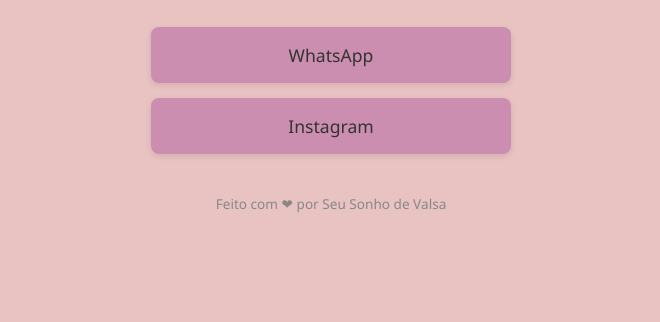
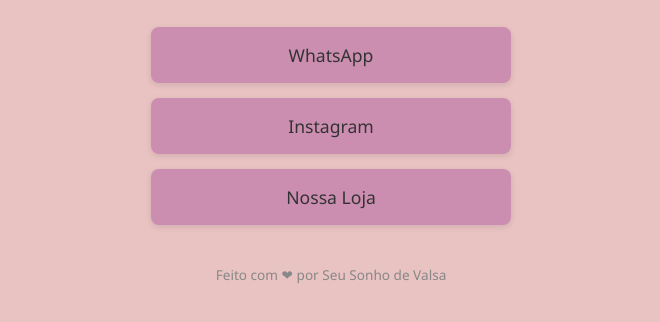
Before and after one commit to Samxcsn/Nobre-Brilho-Semijoias, a plain HTML site: page index.html in a window 1280 px wide. Shown: the part 364-686 px from the top of the page, without its empty margins (309-969 px from the left). Drawn offline with Linux system fonts and the light colour scheme.

Commit message:
Fix HTML structure and add new link

```diff
--- a/index.html
+++ b/index.html
@@ -92,6 +92,7 @@
   <div class="links">
     <a href="https://wa.me/5534998333883?text=Oie,+gostaria+do+catálogo+digital+para+conferir+as+peças+disponíveis.🌟">WhatsApp</a>
     <a href="https://instagram.com/nobre.brilho" target="_blank">Instagram</a>
+     <a href="https://prefix04082024ana.lojavirtualnuvem.com.br" target="_blank">Nossa Loja</a>
 </a>
 
   </div>
```
